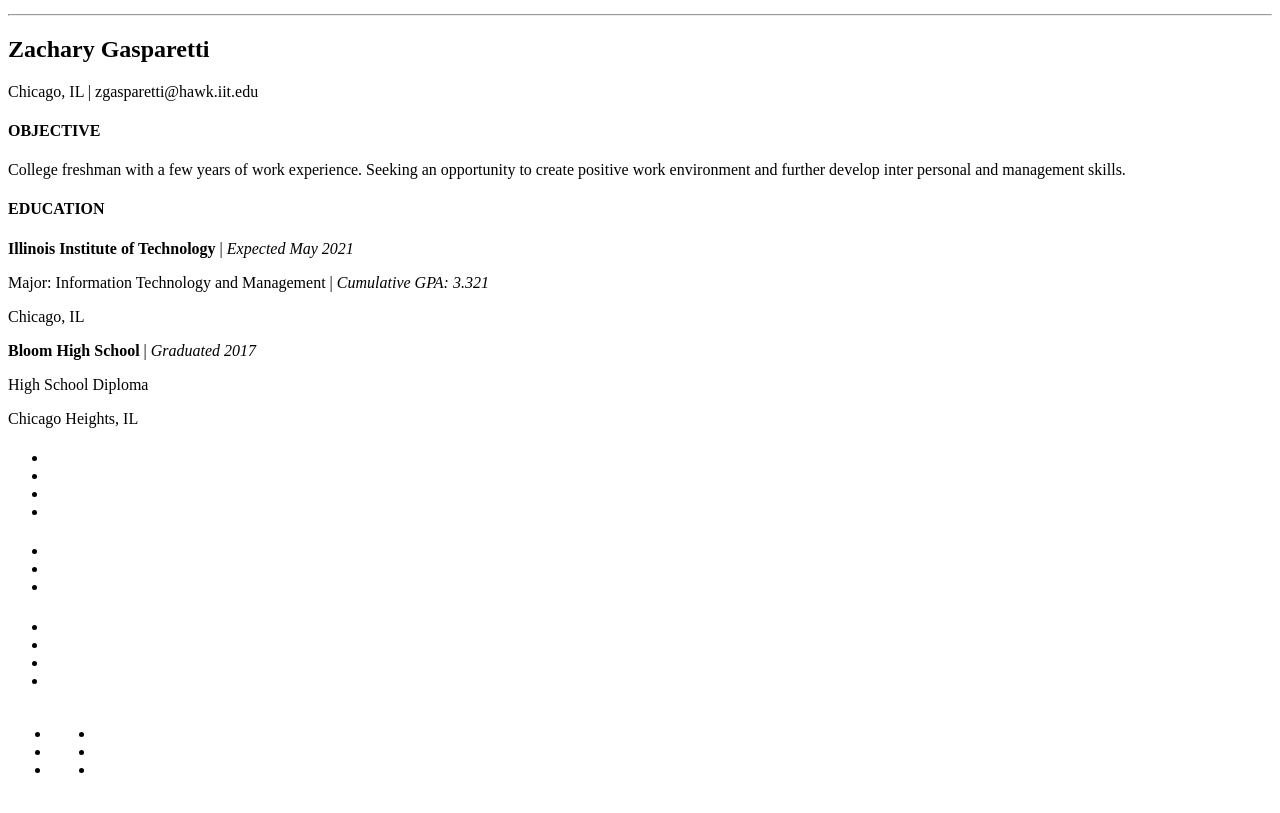
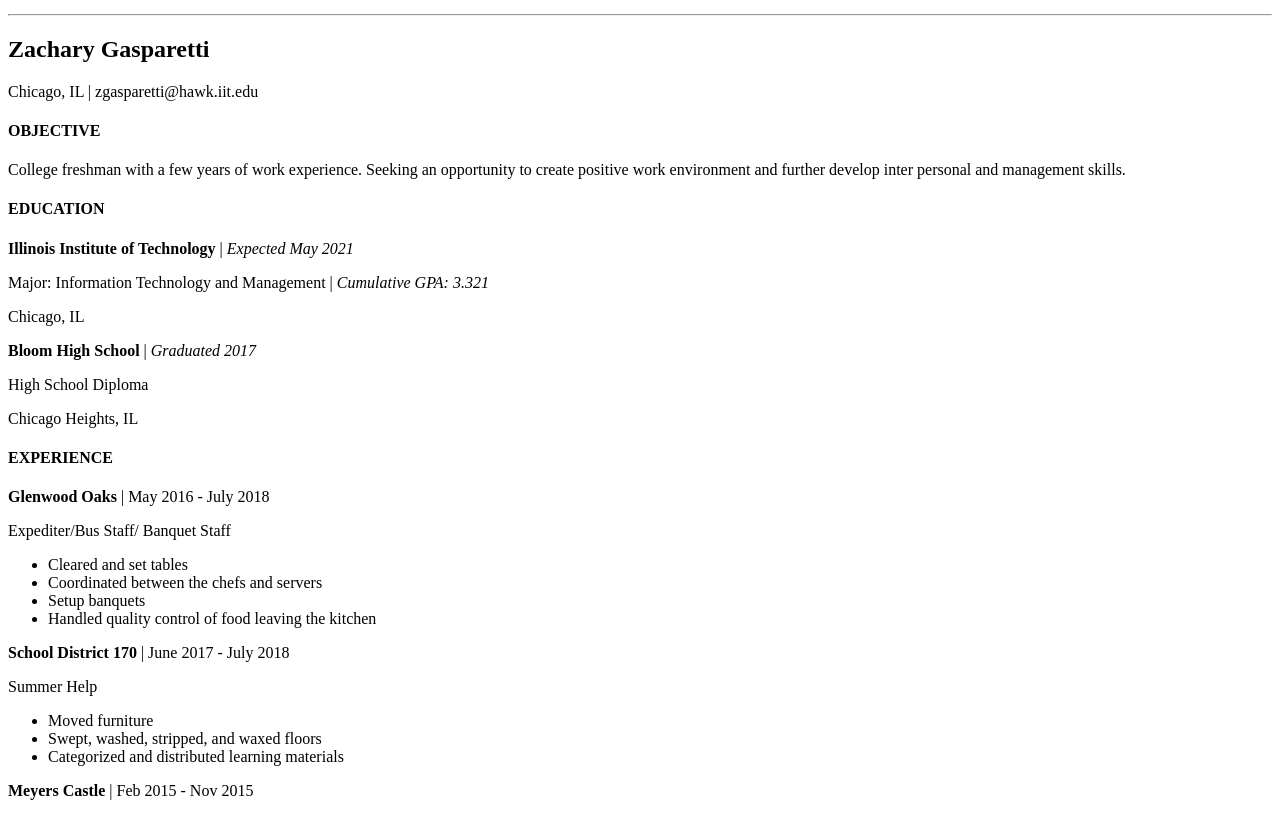
Before and after one commit to Zgasp/Project-1, a plain HTML site: page resume.html in a window 1280 px wide. Shown: the part 136-949 px from the top of the page. Drawn offline with Linux system fonts and the light colour scheme.

Commit message:
Added more data

```diff
--- a/resume.html
+++ b/resume.html
@@ -47,33 +47,31 @@
 		</section>
 
 		<section>
-			<h4></h4>
-			<p></p>
-			<p></p>
+			<h4>EXPERIENCE</h4>
+			<p><b>Glenwood Oaks</b> | May 2016 - July 2018</p>
+			<p>Expediter/Bus Staff/ Banquet Staff</p>
 			<ul>
-				<li></li>
-				<li></li>
-				<li></li>
-				<li></li>
+				<li>Cleared and set tables</li>
+				<li>Coordinated between the chefs and servers</li>
+				<li>Setup banquets</li>
+				<li>Handled quality control of food leaving the kitchen</li>
 			</ul>
 
-			<h4></h4>
-			<p></p>
-			<p></p>
+			<p><b>School District 170</b> | June 2017 - July 2018</p>
+			<p>Summer Help</p>
 			<ul>
-				<li></li>
-				<li></li>
-				<li></li>
+				<li>Moved furniture</li>
+				<li>Swept, washed, stripped, and waxed floors</li>
+				<li>Categorized and distributed learning materials</li>
 			</ul>
 
-			<h4></h4>
-			<p></p>
-			<p></p>
+			<p><b>Meyers Castle</b> | Feb 2015 - Nov 2015</p>
+			<p>Bus Staff/Banquet Staff</p>
 			<ul>
-				<li></li>
-				<li></li>
-				<li></li>
-				<li></li>
+				<li>Cleared and set tables</li>
+				<li>Delivered food to customers</li>
+				<li>Washed and sorted dishes</li>
+				<li>Coordinate between the chefs and servers</li>
 			</ul>
 		</section>
 
```
